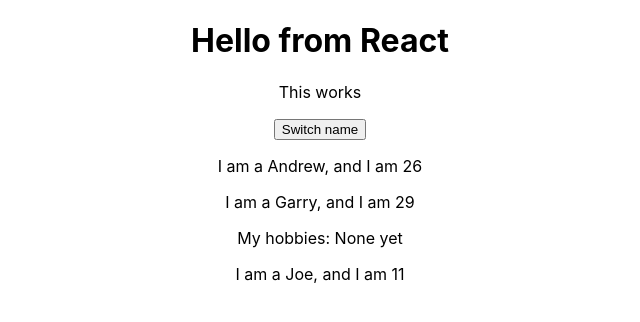
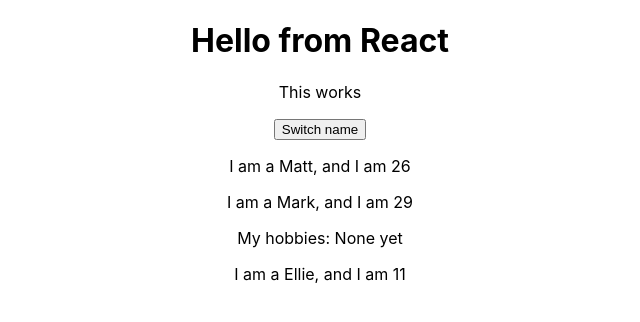
Before and after one commit to hawrot/react, a React (Create React App) app: page / in a window 1280 px wide. Shown: the top 322 px of the page, without its empty margins (320-960 px from the left). Built offline with nearby package versions, Linux system fonts and the light colour scheme.

Commit message:
Using "useState" for onClick handler

```diff
--- a/src/App.js
+++ b/src/App.js
@@ -1,16 +1,35 @@
-import React from 'react';
+import React, {useState} from 'react';
 import './App.css';
 import Person from './Person/Person';
 
-function App() {
+const App = props => {
+
+   const [ personsState, setPersonsState ] = useState({
+    persons: [
+        {name: 'Matt'},
+        {name: 'Mark'},
+        {name: 'Ellie'}
+    ]
+});
+
+const switchNameHandler = () =>{
+    setPersonsState({
+        persons: [
+            {name: 'Mateusz'},
+            {name: 'Tina'},
+            {name: 'Ellie'}
+        ]
+    })
+}
+
   return (
     <div className="App">
       <h1> Hello from React</h1>
         <p>This works</p>
-        <button>Switch name</button>
-        <Person name="Andrew"/>
-      <Person name="Garry">My hobbies: None yet</Person>
-        <Person name="Joe"/>
+        <button onClick={switchNameHandler}>Switch name</button>
+        <Person name={personsState.persons[0].name}/>
+      <Person name={personsState.persons[1].name}>My hobbies: None yet</Person>
+        <Person name={personsState.persons[2].name}/>
     </div>
   );
 }
```
